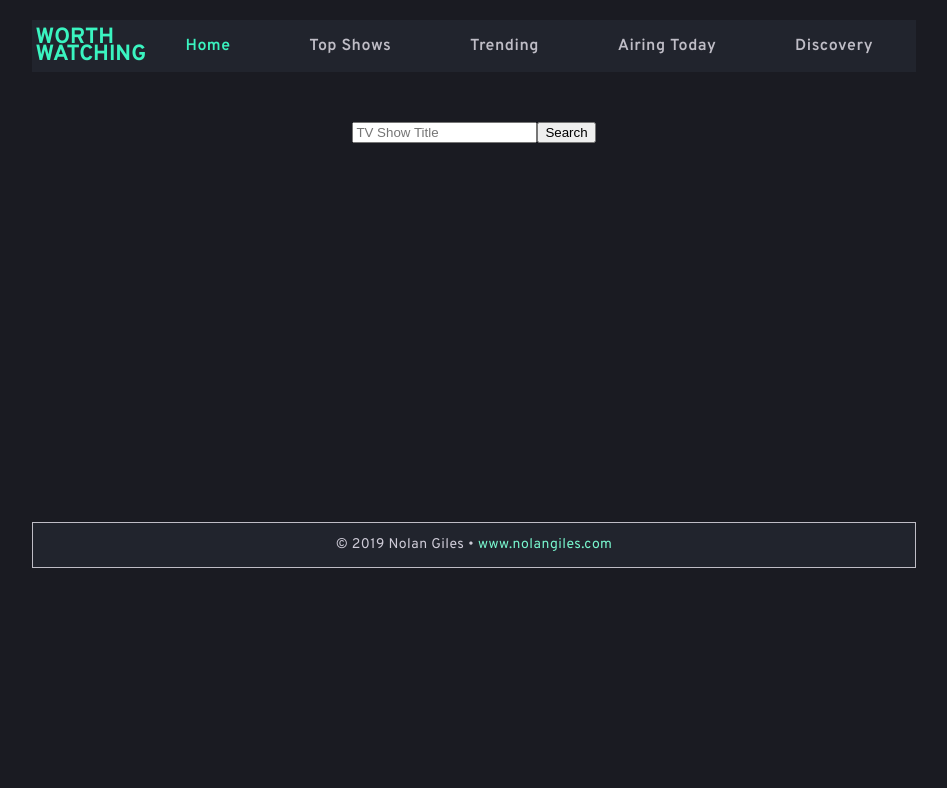
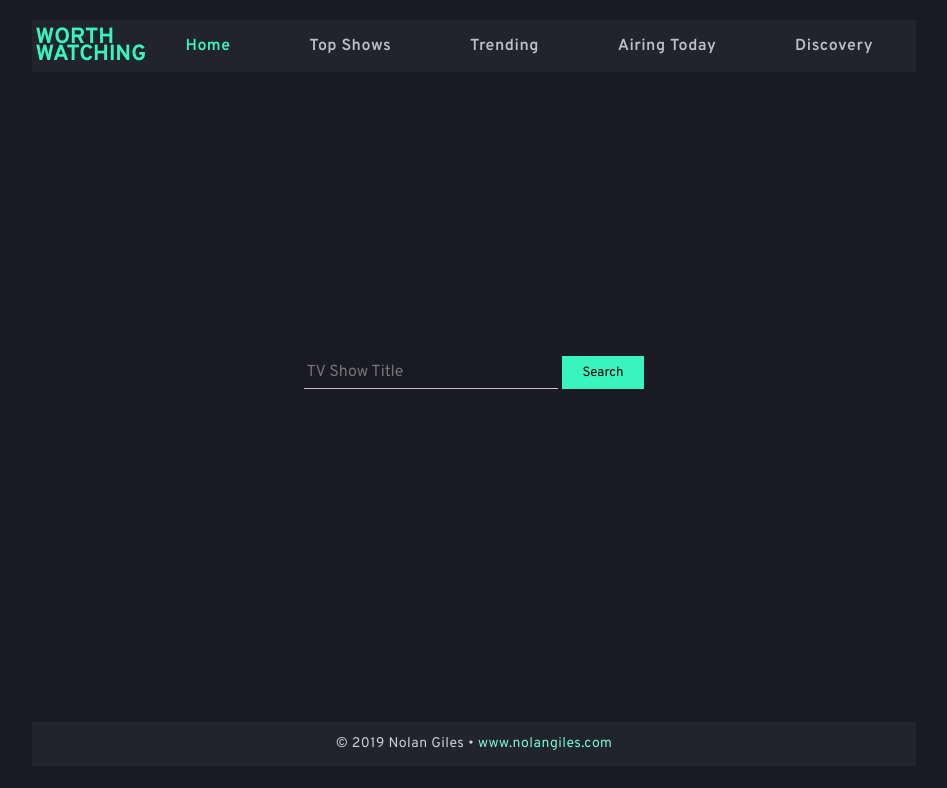
Before and after one commit to nolanGHUB/project_2, a React (Create React App) app in the folder worthwatching/: page /home in a window 1280 px wide. Shown: the top 788 px of the page, without its empty margins (166-1113 px from the left). Built offline with nearby package versions, Linux system fonts and the light colour scheme; no server answers.

Commit message:
Adjusted flex positioning for homepage

```diff
--- a/worthwatching/src/App.css
+++ b/worthwatching/src/App.css
@@ -1,6 +1,7 @@
 body {
   background-color: #1A1B22;
 }
+
 img{
   display: flex;
 }
@@ -22,7 +23,10 @@ a {
 .home {
   /* border-left: 1px solid #BFBDC6;
   border-right: 1px solid #BFBDC6; */
-  min-height: 450px;
+  display: flex;
+  flex-direction: column;
+  justify-content: space-around;
+  min-height: 650px;
   margin: 0;
   background-color: #1A1B22;
 }
@@ -72,17 +76,12 @@ a {
   align-items: center;
 }
 
-.tonight {
-  border-left: 1px solid #BFBDC6;
-  border-right: 1px solid #BFBDC6;
-}
-
 .selected {
   color: #3AF4C0;
 }
 
 .footer{
-  border: 1px solid #BFBDC6;
+  /* border: 1px solid #BFBDC6; */
   padding: 10px 0;
   text-align: center;
   background-color: #21242D;
@@ -198,12 +197,32 @@ a {
 
 .home-search {
   margin-top: 50px;
-  margin-bottom: 40px;
+  margin-bottom: 100px;
 }
 
 .home-search-form {
   display: flex;
   justify-content: center;
+}
+
+.search-input {
+  border: none;
+  background-color: none;
+  box-shadow: none;
+  background-color:transparent;
+  border-bottom: 1px solid #C7C4D0;
+  margin-right: 4px;
+  font-size: 16px;
+  font-family: Overpass;
+  min-width: 250px;
+  color: #BFBDC6;
+}
+
+.search-button {
+  background-color: #3AF4C0;
+  border: none;
+  font-family: Overpass;
+  padding: 8px 20px;
 }
 
 .show-list-wrapper {
```
